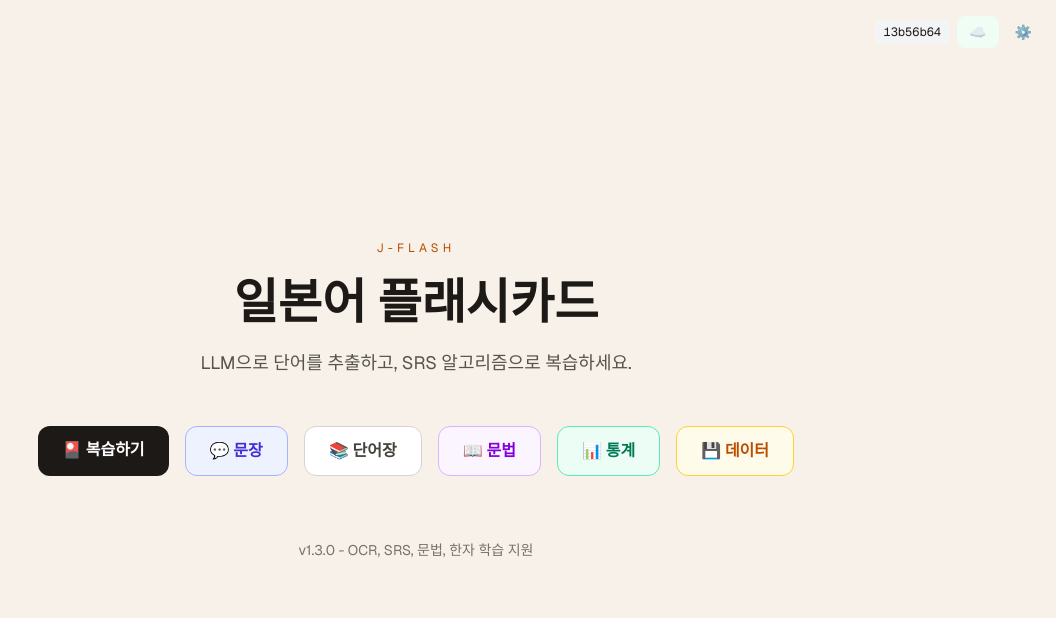
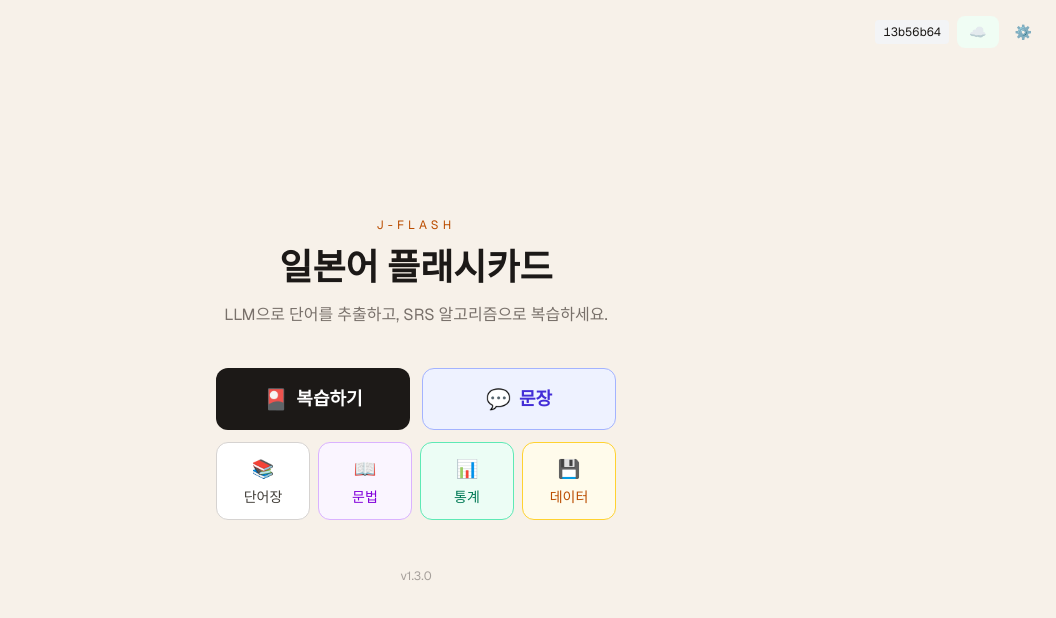
Before and after one commit to FatToFast/jflash, a Next.js app in the folder frontend/: page / in a window 1280 px wide. Shown: the top 618 px of the page, without its empty margins (224-1280 px from the left). Built offline with nearby package versions, Linux system fonts and the light colour scheme; no server answers.

Commit message:
ui: 홈 화면 레이아웃 개선
- 메인 버튼(복습하기, 문장) 2열 그리드로 크게 배치
- 서브 버튼(단어장, 문법, 통계, 데이터) 4열 그리드로 균등 배치
- 전체 레이아웃 컴팩트하게 정리

Co-Authored-By: Claude Opus 4.5 <noreply@anthropic.com>

```diff
--- a/frontend/app/page.tsx
+++ b/frontend/app/page.tsx
@@ -8,6 +8,14 @@ import { NAV_ITEMS, NAV_STYLE_CLASSES, APP_META } from "@/lib/constants";
 import AuthButton from "@/components/AuthButton";
 
 export default function Home() {
+  // 메인 버튼 (복습하기, 문장)과 나머지 버튼 분리
+  const mainButtons = NAV_ITEMS.filter(
+    (item) => item.href === "/review" || item.href === "/review?mode=sentence"
+  );
+  const subButtons = NAV_ITEMS.filter(
+    (item) => item.href !== "/review" && item.href !== "/review?mode=sentence"
+  );
+
   return (
     <div className="min-h-screen bg-[#f7f1e9] text-stone-900">
       {/* Auth Button - 우측 상단 */}
@@ -15,33 +23,51 @@ export default function Home() {
         <AuthButton />
       </div>
 
-      <main className="mx-auto flex min-h-screen max-w-4xl flex-col items-center justify-center px-6 py-14">
-        <header className="space-y-4 text-center">
+      <main className="mx-auto flex min-h-screen max-w-md flex-col items-center justify-center px-6 py-14">
+        <header className="space-y-3 text-center">
           <p className="text-xs uppercase tracking-[0.35em] text-amber-700">
             {APP_META.name}
           </p>
-          <h1 className="text-4xl font-semibold leading-tight sm:text-5xl">
+          <h1 className="text-3xl font-semibold leading-tight sm:text-4xl">
             {APP_META.title}
           </h1>
-          <p className="max-w-xl text-base leading-relaxed text-stone-600 sm:text-lg">
+          <p className="text-sm leading-relaxed text-stone-500 sm:text-base">
             {APP_META.description}
           </p>
         </header>
 
-        <nav className="mt-12 flex flex-wrap justify-center gap-4">
-          {NAV_ITEMS.map((item) => (
+        {/* 메인 버튼 영역 - 복습하기 & 문장 */}
+        <nav className="mt-10 w-full space-y-3">
+          <div className="grid grid-cols-2 gap-3">
+            {mainButtons.map((item) => (
               <Link
                 key={item.href}
                 href={item.href}
-              className={`rounded-xl px-6 py-3 font-semibold transition ${NAV_STYLE_CLASSES[item.style]}`}
+                className={`flex items-center justify-center gap-2 rounded-xl px-4 py-4 text-lg font-semibold transition ${NAV_STYLE_CLASSES[item.style]}`}
               >
-              {item.icon} {item.label}
+                <span className="text-xl">{item.icon}</span>
+                <span>{item.label}</span>
               </Link>
             ))}
+          </div>
+
+          {/* 서브 버튼 영역 - 단어장, 문법, 통계, 데이터 */}
+          <div className="grid grid-cols-4 gap-2">
+            {subButtons.map((item) => (
+              <Link
+                key={item.href}
+                href={item.href}
+                className={`flex flex-col items-center justify-center gap-1 rounded-xl px-2 py-3 text-sm font-medium transition ${NAV_STYLE_CLASSES[item.style]}`}
+              >
+                <span className="text-lg">{item.icon}</span>
+                <span>{item.label}</span>
+              </Link>
+            ))}
+          </div>
         </nav>
 
-        <footer className="mt-16 text-sm text-stone-500">
-          <p>v{APP_META.version} - OCR, SRS, 문법, 한자 학습 지원</p>
+        <footer className="mt-12 text-xs text-stone-400">
+          <p>v{APP_META.version}</p>
         </footer>
       </main>
     </div>
```
Lines whose indentation alone changed are shown as unchanged.
